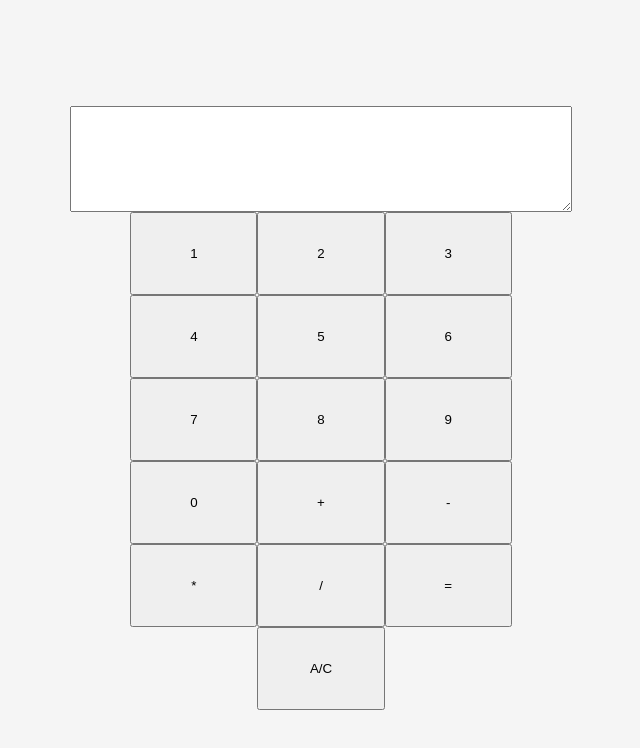
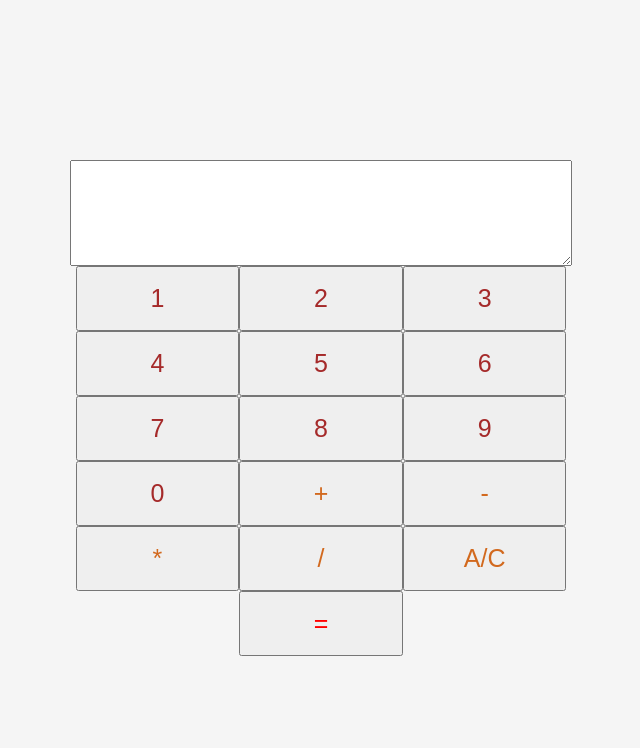
Before and after one commit to zhengchen1025/odin-calculator, a plain HTML site: page index.html in a window 1280 px wide. Shown: the whole page, without its empty margins (319-959 px from the left). Drawn offline with Linux system fonts and the light colour scheme.

Commit message:
add colors

```diff
--- a/index.html
+++ b/index.html
@@ -25,8 +25,8 @@
           <button class="operator" id="subtract">-</button>
           <button class="operator" id="multiply">*</button>
           <button class="operator" id="divide">/</button>
+          <button class="operator" id="clear">A/C</button>
           <button class="operator" id="equals">=</button>
-          <button class="operator" id="clear">A/C</button>
         </div>
       </div>
     </div>
--- a/styles.css
+++ b/styles.css
@@ -20,6 +20,19 @@ body {
   align-items: center;
 }
 
+.num {
+    color: brown;
+    font-size: 25px;
+}
+.operator {
+    color:chocolate;
+    font-size: 25px;
+}
+#equals {
+    color:red;
+    font-size: 25px;
+}
+
 #inputText {
   height:100px;
   font-size: 20px;
@@ -34,6 +47,6 @@ body {
 
 #btns > * {
   width: 33.33%;
-  padding-top: 2rem;
-  padding-bottom: 2rem;
+  padding-top: 1rem;
+  padding-bottom: 1rem;
 }
```
